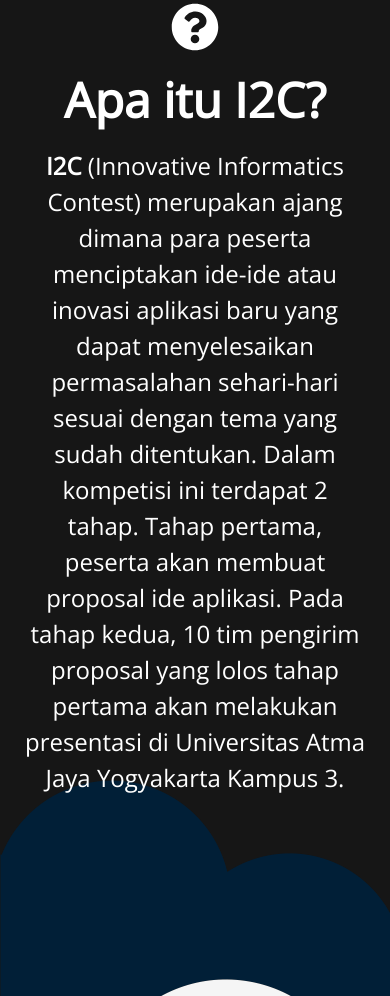
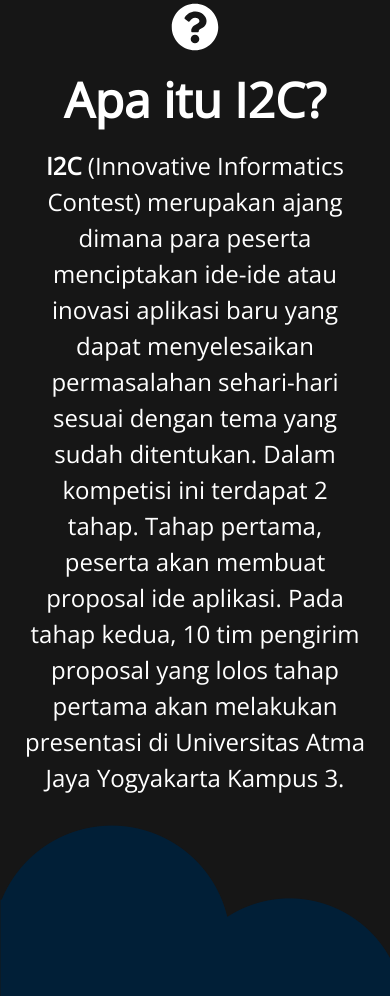
Before and after one commit to haruute0/I2C-1, a website: page src/index.html in a window 390 px wide. Shown: the part 994-1990 px from the top of the page. Drawn offline with nearby package versions, Linux system fonts and the light colour scheme.

Commit message:
Fix overlapping about section

```diff
--- a/src/css/landing-page.css
+++ b/src/css/landing-page.css
@@ -87,12 +87,8 @@
      {
          background-color: inherit;
      }
-     .about
-     {
-         clear: both;
-         height: 150vh;
-     }
  }
+
 
 body{
     background-color: rgb(22, 22, 22) !important;
@@ -169,6 +165,7 @@
     font-size: 1.5em !important;
     text-align: center;
     color: #ffffff !important;
+    margin-bottom: 50vh;
 }
 
 /* ketentuan */
```
